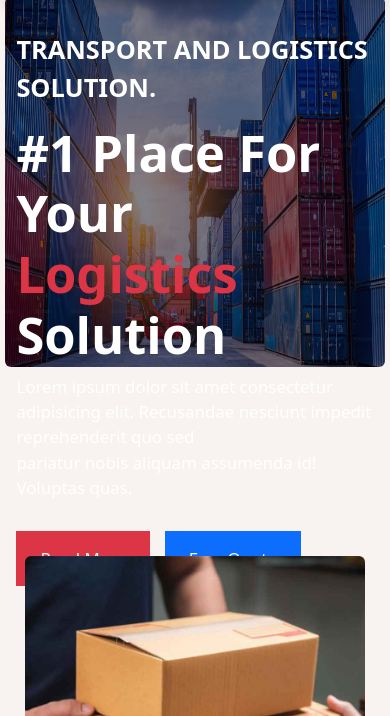
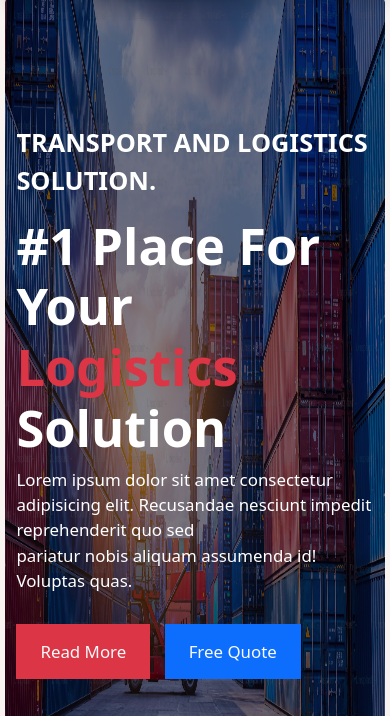
Before and after one commit to Elvis-dono/Demo-project, a plain HTML site: page index.html in a window 390 px wide. Shown: the part 128-844 px from the top of the page. Drawn offline with Linux system fonts and the light colour scheme; a web font is replaced by a local one.

Commit message:
changed height of header and greg class

```diff
--- a/style.css
+++ b/style.css
@@ -346,10 +346,9 @@ background-color: #51CFED;
 
 .head{
     margin-bottom: 10vh !important;
-    height: 370px;
     font-size: 2vh !important;
     }.greg{
-        padding-top: 4vh!important;
+        padding-top: 15vh!important;
         padding-bottom: 4vh;
     }.header{
         padding-top: 30vh;
```
